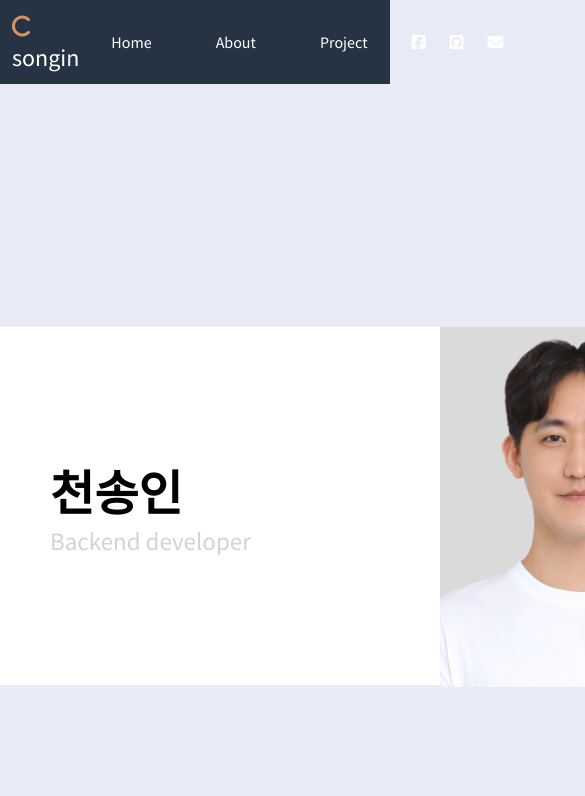
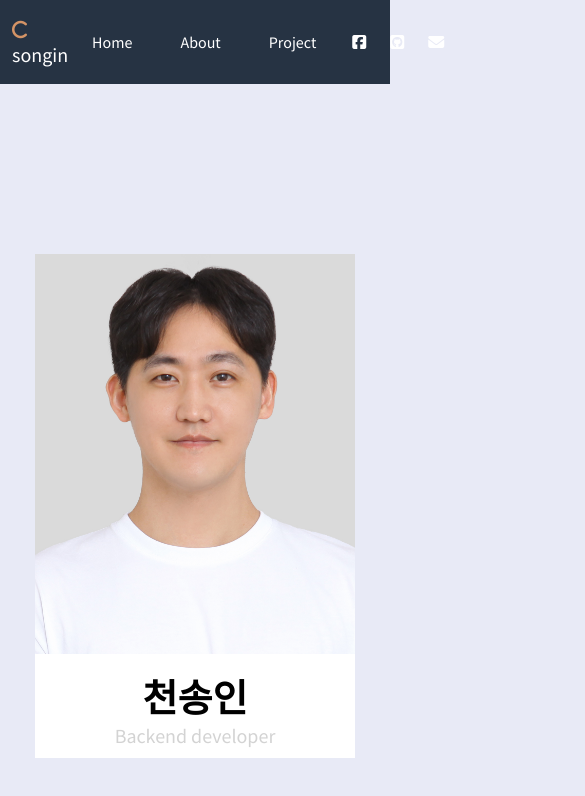
Before and after one commit to csongin/about, a plain HTML site: page index.html in a window 390 px wide. Shown: the top 796 px of the page, 585 px wide, since content can reach past the window. Drawn offline with Linux system fonts and the light colour scheme.

Commit message:
반응형 추가
width 720 이하로 내려갈 때 사이즈 조정

```diff
--- a/index.html
+++ b/index.html
@@ -44,11 +44,11 @@
   <div class="main">
     <!-- home -->
     <div id="home">
-      <div class="profile_front">
+      <div id="profile_front">
         <h1>천송인</h1>
         <p>Backend developer</p>
       </div>
-      <div class="profile_back"></div>
+      <div id="profile_back"></div>
       <div id="self_photo">
         <img src="csongin.JPG" alt="">
       </div>
--- a/style.css
+++ b/style.css
@@ -20,7 +20,7 @@ a {
 }
 
 .navbar__logo {
-  font-size: 24px;
+  font-size: 20px;
   color: white;
 }
 
@@ -35,7 +35,7 @@ a {
 }
 
 .navbar__menu li {
-  padding: 8px 32px;
+  padding: 8px 24px;
   color: white;
 }
 
@@ -63,7 +63,7 @@ a {
 
 }
 
-/* @media screen and (max-width: 700px) {
+/* @media screen and (max-width: 720px) {
   .navbar {
     flex-direction: column;
     align-items: flex-start;
@@ -114,23 +114,22 @@ a {
   display: inline-flex;
   width: 100%;
   height: 358px;
-  flex-direction: row;
   background: white;
 }
 
-.profile_front {
+#profile_front {
   width: 60%;
   margin: auto;
   padding: 10px;
 }
 
-.profile_front h1 {
+#profile_front h1 {
   font-size: 48px;
   margin: 0;
   padding-left: 40px;
 }
 
-.profile_front p {
+#profile_front p {
   font-size: 25px;
   margin: 0;
   padding-left: 40px;
@@ -191,3 +190,75 @@ a {
 .project_content span {
   height: 10%;
 }
+
+@media screen and (max-width: 720px) {
+  .main {
+    display: flex;
+    flex-direction: column;
+    width: fit-content;
+    height: fit-content;
+  }
+  /* home */
+  #home {
+    display: flex;
+    flex-direction: column-reverse;
+    justify-content: center;
+    align-items: center;
+    width: fit-content;
+    height: fit-content;
+    text-align: center;
+  }
+
+  #profile_front {
+    height: 40%;
+    width: fit-content;
+  }
+
+  #profile_front h1 {
+    font-size: 38px;
+    padding: 0;
+  }
+
+  #profile_front p {
+    font-size: 20px;
+    padding: 0;
+  }
+
+  #self_photo {
+    height: 60%;
+    width: fit-content;
+  }
+
+  #self_photo img{
+    width: 320px;
+    height: 400px;
+  }
+  /* about */
+  .content_text {
+    font-size: 12px;
+  }
+
+  .content_text h3 {
+    padding-left: 10;
+  }
+
+  .content_text ul {
+    padding-left: 20px;
+  }
+
+  .content_text li {
+    padding: 5px;
+    align-content: left;
+  }
+
+  .project {
+    flex-direction: column;
+    align-items: flex-start;
+    width: fit-content;
+  }
+
+  .project_content {
+    width: fit-content;
+    padding: 20px;
+  }
+}
```
